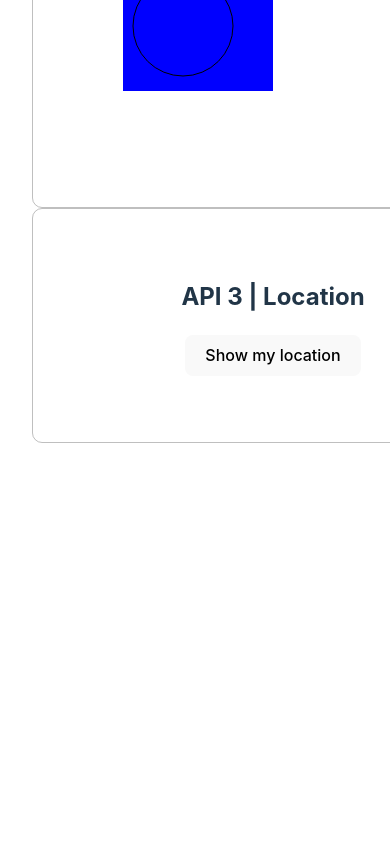
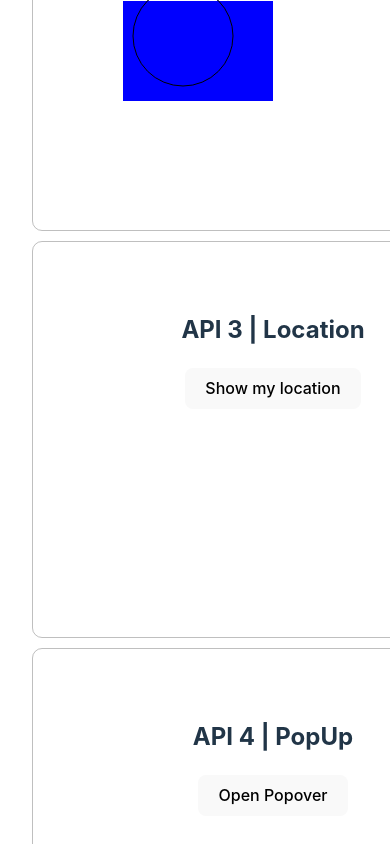
Before and after one commit to PaivarintaEmilia/fullstack_1_task_1, a React (Vite) app: page / in a window 390 px wide. Shown: the part 786-1630 px from the top of the page. Before the commit the page ends 1261 px from the top, so only its background shows below. Built offline with nearby package versions, Linux system fonts and the light colour scheme.

Commit message:
Add PopUpApi. Fix closing errors and do commenting.

```diff
--- a/public/styles/main.css
+++ b/public/styles/main.css
@@ -1,5 +1,20 @@
+.main-container {
+    display: grid;
+    grid-template-columns: 1fr 1fr;
+    grid-template-rows: 1fr 1fr;
+    gap: 10px;
+}
+
+
 .api-container {
     border: 1px solid rgba(128, 128, 128, 0.5);
     padding: 50px;
     border-radius: 10px;
 }
+
+@media only screen and (max-width: 750px) {
+    .main-container {
+        grid-template-columns: 1fr;
+        grid-template-rows: 1fr 1fr 1fr 1fr;
+    }
+}
--- a/src/App.tsx
+++ b/src/App.tsx
@@ -5,6 +5,7 @@ import "./../public/styles/main.css";
 import HighlightApi from './components/HighlightApi';
 import CanvasApi from './components/CanvasApi';
 import LocationApi from './components/LocationApi';
+import PopUpApi from './components/PopUpApi';
 
 
 
@@ -15,6 +16,8 @@ function App() {
   return (
     <>
       <h1>FullStack 1 harjoitus</h1>
+      <div className='main-container'>
+
         <div className='api-container'>
           <h2>API 1 | Highlight text</h2>
           <HighlightApi></HighlightApi>
@@ -29,8 +32,13 @@ function App() {
           <LocationApi></LocationApi>
 
         </div>
+        <div className='api-container'>
+          <h2>API 4 | PopUp</h2>
+          <PopUpApi></PopUpApi>
 
+        </div>
 
+      </div>
 
 
     </>
--- /dev/null
+++ b/src/components/PopUpApi.tsx
@@ -0,0 +1,34 @@
+import React, { useRef, useEffect } from 'react';
+
+const PopUpApi: React.FC = () => {
+    // useRef on hookki, jota käytetään liittämään attribuutti DOM-elementtiin.
+    const popoverRef = useRef<HTMLDialogElement | null>(null);
+
+    // Käytetään useEffectiä, jotta dialogiin voidaan määrittää attribuutti
+    useEffect(() => {
+        if (popoverRef.current) {
+            popoverRef.current.setAttribute('popover', '');  // Attribuutti tulee asettaa suoraan DOM-elementille (dialog)
+        }
+    }, []); // Tyhjä riippuvuuslista, koska tarkoitus suorittaa vain kerran.
+
+    // Kyseessä on nuolifunktio, jossa tallennetaan tulos muuttujaan.
+    const openPopover = () => {
+        popoverRef.current?.showPopover();  // Näytetään popUp. ? määrittää, että vaan jos popoverRef.current ei ole null tai undefined
+    };
+
+    const closePopover = () => {
+        popoverRef.current?.hidePopover();  // Suljetaan popUp.
+    };
+
+    return (
+        <div>
+            <button onClick={openPopover}>Open Popover</button>
+            <dialog ref={popoverRef}>
+                <p>This is a popover!</p>
+                <button onClick={closePopover}>Close</button>
+            </dialog>
+        </div>
+    );
+};
+
+export default PopUpApi;
```
Lines whose indentation alone changed are shown as unchanged.
